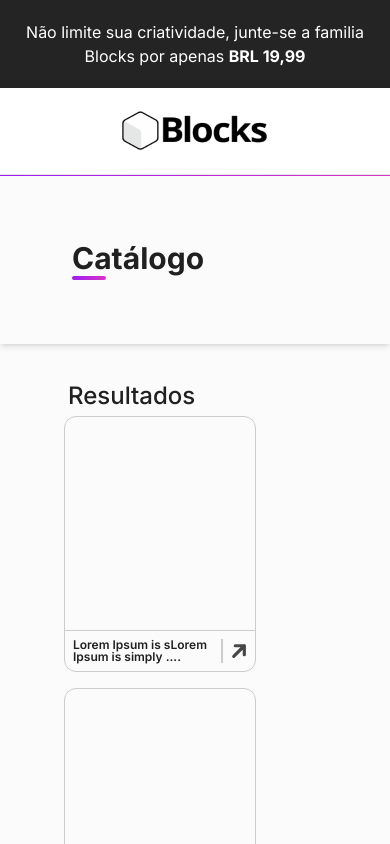
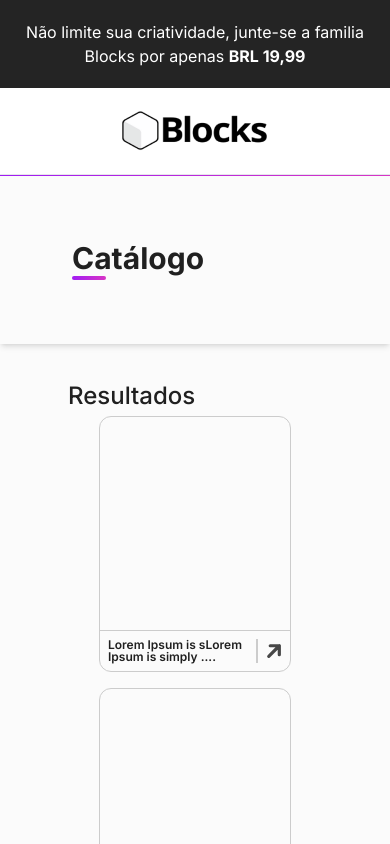
Before and after one commit to ppessanhadev/blocks-catalog-frontend, a Next.js app: page / in a window 390 px wide. Shown: the top 844 px of the page. Built offline with nearby package versions, Linux system fonts and the light colour scheme.

Commit message:
feat: adds reponsive catalog

```diff
--- a/src/components/Catalog/Catalog.tsx
+++ b/src/components/Catalog/Catalog.tsx
@@ -7,7 +7,7 @@ export const Catalog = () => {
     <section className="px-16 lg:px-48 m-auto py-8">
       <h3 className="text-blocks-black text-2xl font-medium p-1">Resultados</h3>
 
-      <main className="flex flex-wrap gap-4">
+      <main className="flex flex-wrap justify-center lg:justify-start gap-4">
         {arr.map(({ id }) => (
           <FamilyCard key={id} />
         ))}
```
